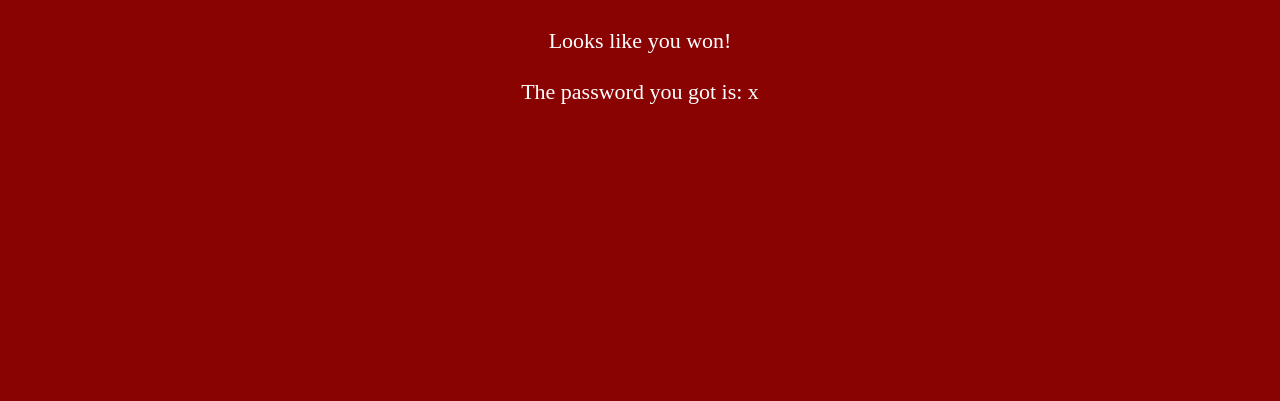
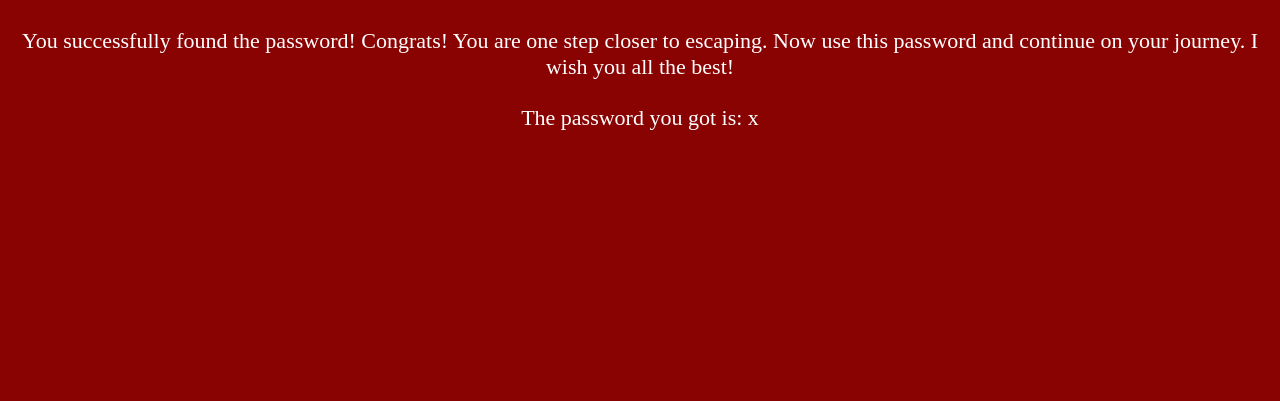
Before and after one commit to TheRareFox/socket-io-game, a Flask app: template templates/won.html in a window 1280 px wide. Shown: the part 399-800 px from the top of the page. Run offline with Flask 2, Linux system fonts and the light colour scheme; the template is opened without the code that fills it: most values are stand-ins (such as "Sample title", 1, 10 or a date in 2020).

Commit message:
Update won.html

```diff
--- a/templates/won.html
+++ b/templates/won.html
@@ -24,7 +24,7 @@
 <body>
     <img src="https://cdn.discordapp.com/attachments/644364892979331086/709084947360776233/bbcs-2020.png"
     alt="BuildingBlocs 2020 Logo">
-    <p>Looks like you won!</p>
+    <p>You successfully found the password! Congrats! You are one step closer to escaping. Now use this password and continue on your journey. I wish you all the best!</p>
     <p>The password you got is: {{ password }}</p>
 </body>
 </html>
```
